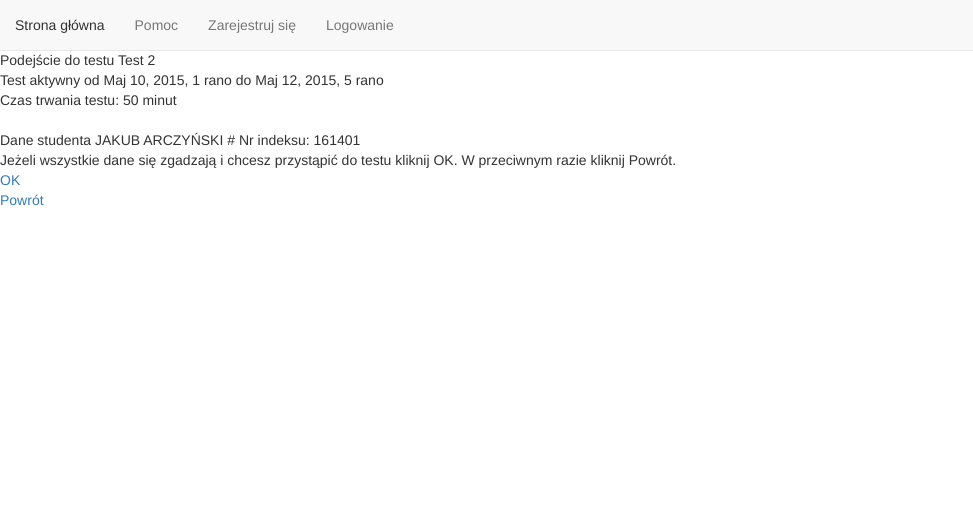
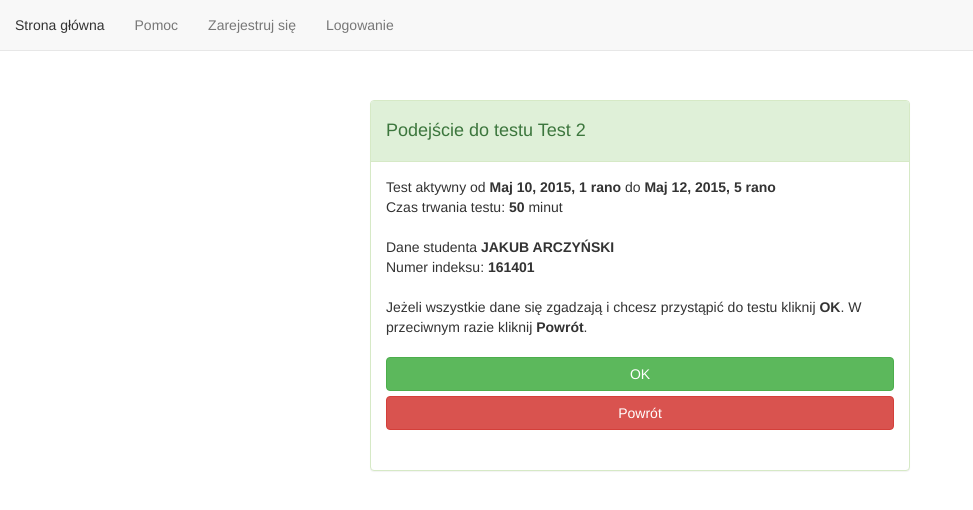
Before and after one commit to piotut/TestSystem, a Django app: page /confirm/1/ in a window 1280 px wide. Shown: the top 510 px of the page, without its empty margins (0-973 px from the left). Run offline with Django 3.2, Linux system fonts and the light colour scheme; data comes from the database, SQL or seed files in the repository; some libraries are stand-ins or nearby versions.

Commit message:
Confirmation dialog CSS

```diff
--- a/testownik/templates/testownik/confirm.html
+++ b/testownik/templates/testownik/confirm.html
@@ -1,17 +1,27 @@
 {% extends "testownik/base.html" %}
 
 {% block content %}
-Podejście do testu {{ sheet.test_id.name }}<br />
-Test aktywny od {{ sheet.test_id.start_time }} do {{ sheet.test_id.end_time }}<br />
-Czas trwania testu: {{ sheet.test_id.time }} minut<br />
-<br />
+<div class="container">
+	<div id="confirmBox" style="margin-top:50px;" class="mainbox col-md-6 col-md-offset-3 col-sm-8 col-sm-offset-2">
+        <div class="panel panel-success">
+        	<div class="panel-heading"> <h4> Podejście do testu {{ sheet.test_id.name }} </h2></div>
+	        <div style="padding-top:15px" class="panel-body" >
+				<form class="form-horizontal-center">
+					<div style="margin-bottom: 25px" class="form-group">
+				    Test aktywny od <b>{{ sheet.test_id.start_time }}</b> do <b>{{ sheet.test_id.end_time }}</b><br>
+				    Czas trwania testu: <b>{{ sheet.test_id.time }}</b> minut<br><br>
+				    Dane studenta <b>{{ sheet.student_id.first_name }} {{ sheet.student_id.last_name }}</b><br>
+				    Numer indeksu: <b>{{ sheet.student_id.index_number }}</b><br><br>
+				    Jeżeli wszystkie dane się zgadzają i chcesz przystąpić do testu kliknij <b>OK</b>. W przeciwnym razie kliknij <b>Powrót</b>.<br><br>
+				    <div class="text-center">
+				    	<a href="{% url 'sheet' sheet.id %}" class="btn btn-block btn-success" role="button">OK</a>
 
-Dane studenta {{ sheet.student_id.first_name }} {{ sheet.student_id.last_name }} # Nr indeksu: {{ sheet.student_id.index_number }}<br />
-
-Jeżeli wszystkie dane się zgadzają i chcesz przystąpić do testu kliknij OK. W przeciwnym razie kliknij Powrót.<br />
-
-<a href="{% url 'sheet' sheet.id  %}">OK</a>
-<br />
-<a href="{% url 'index' %}">Powrót</a>
-
+				    	<a href="{% url 'index' %}" class="btn btn-block btn-danger" role="button">Powrót</a>
+				    </div>
+				    </div>
+				</form>
+			</div>
+		</div>
+	</div>
+</div>
 {% endblock content %}
--- a/testownik/templates/testownik/login.html
+++ b/testownik/templates/testownik/login.html
@@ -13,7 +13,7 @@
 				    <button class="btn btn-lg btn-primary btn-block" type="submit">Zaloguj</button>
 				</form>
 			</div>
+		</div>
 	</div>
 </div>
-</div>
 {% endblock content %}
```
